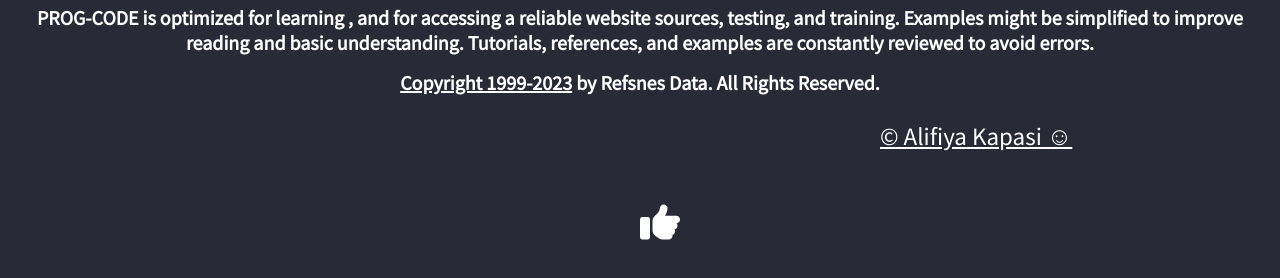
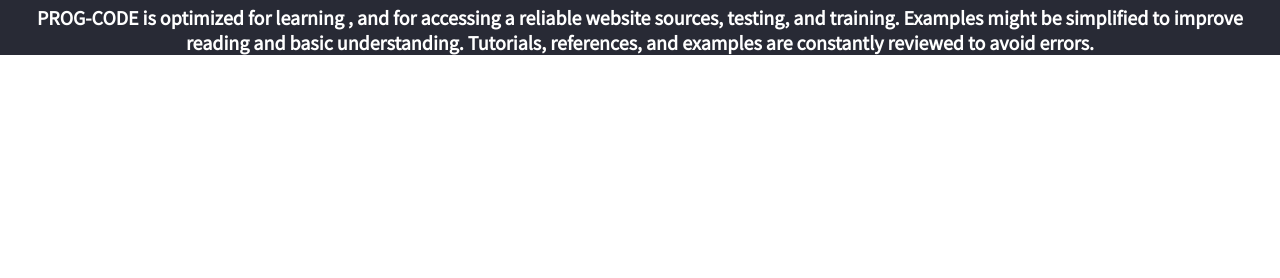
Before and after one commit to Wakaiirrl/PROG-CODE-WEBSITE-TUTORIAL, a plain HTML site: page index.html in a window 1280 px wide. Shown: the part 8743-9021 px from the top of the page. After the commit the page ends 8798 px from the top, so only its background shows below. Drawn offline with Linux system fonts and the light colour scheme; a web font is replaced by a local one.

Commit message:
Update index.html

```diff
--- a/index.html
+++ b/index.html
@@ -370,18 +370,7 @@
           simplified to improve reading
           and basic understanding. Tutorials, references, and examples are constantly reviewed to avoid errors.
 
-        </p>
 
-        <p class="footer-paragraph"><a href="#">Copyright 1999-2023</a> by Refsnes Data. All Rights Reserved. <br>
-         <br> <p style="color: #fff; margin-left: 850px; font-size: 25px;"><a href="https://www.linkedin.com/in/alifiyakapasi07/">&copy; Alifiya Kapasi &#9786;
-
-          </a></p>
-        </p>
-      </p>
-      </div>
-      <div class="likebtn">
-        <a href="#"><i class="fa-solid fa-thumbs-up"></i></a>
-      </div>
       <!-- <a href="#" class="end-btn">
         <button id="btn-shop">
           W3Schools Shop
```
